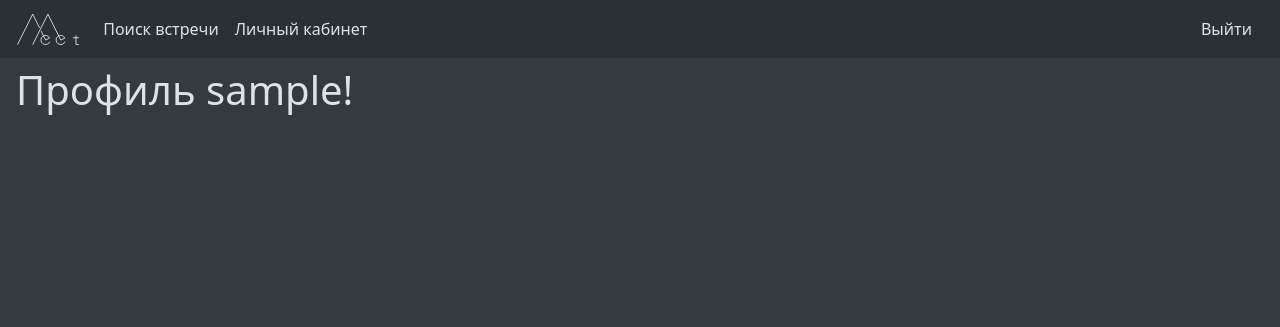
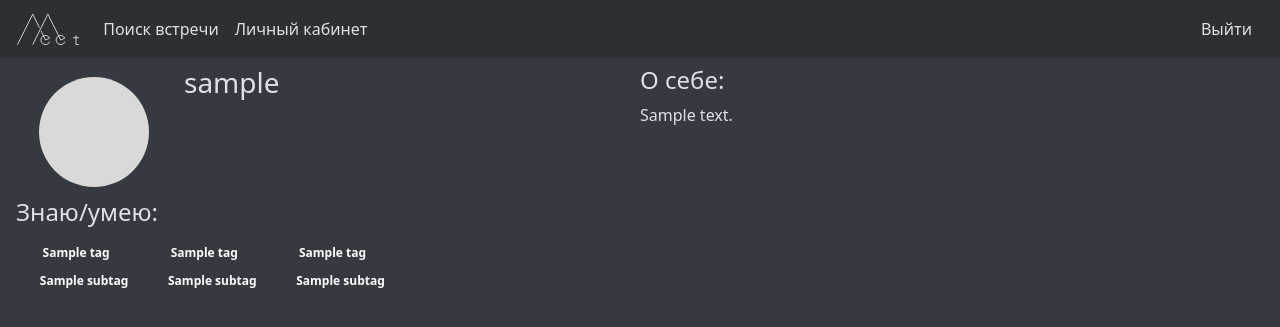
Before and after one commit to rdinit/itam.hack_2023, a Flask app: a page that uses project/templates/base.html in a window 1280 px wide. Shown: the top 327 px of the page. Run offline with Flask 3, Linux system fonts and the light colour scheme; a user stored in the database is signed in; tables that the repository leaves empty hold one stand-in row (values such as "Sample post").

Commit message:
tag displaying

```diff
--- a/project/main.py
+++ b/project/main.py
@@ -1,7 +1,7 @@
 from flask import Blueprint, render_template
 from . import db
 from flask_login import login_required, current_user
-from .models import User
+from .models import SubTag, Tag, User
 
 
 main = Blueprint('main', __name__)
@@ -17,10 +17,36 @@ def profile(username):
     user = User.query.filter_by(username=username).first_or_404()
     return render_template('profile.html', current_user=current_user, user=user)
 
+
+@main.route('/at', methods=['GET'])
+@login_required
+def add_tag():
+    tags = []
+    for i in ['программирование', 'физика']:
+        tags.append(Tag(name=i))
+        db.session.add(tags[-1])
+    db.session.commit()
+    subtags = []
+    for tag in tags:
+        for i in range(3):
+           subtags.append(SubTag(name=str(i) + tag.name, tag_id=tag.id))
+           db.session.add(subtags[-1])
+    db.session.commit()
+    tag =Tag.query.get(1)
+    subtags = tag.subtags
+    current_user.tags.append(tag)
+    db.session.commit()
+    for subtag in subtags[:3]:
+        current_user.subtags.append(subtag)
+    db.session.commit()
+    return len(current_user.subtags)
+
 @main.route('/profile/<username>/add_to_friends', methods=['POST'])
 @login_required
 def add_friend(username):
-    user2 = User.query.filter_by(username=username).first_or_404()
-    current_user.friend(user2)
-    db.session.commit()
-    return 'ok'#user1.friend_list[0].username + user2.friend_list[0].username
+    if username != current_user.username:
+        user2 = User.query.filter_by(username=username).first_or_404()
+        current_user.friend(user2)
+        db.session.commit()
+        return 'ok'#user1.friend_list[0].username + user2.friend_list[0].username
+    return 418
--- a/project/models.py
+++ b/project/models.py
@@ -60,7 +60,7 @@ class User(UserMixin, db.Model):
     password = db.Column(db.String())
     name = db.Column(db.String())
     username = db.Column(db.String(), unique=True)
-    bio = db.Column(db.String())
+    bio = db.Column(db.String(), default='')
 
     free_hours = db.relationship('Hour', secondary=users_hours, backref='users')
     tags = db.relationship('Tag', secondary=users_tags, backref='users')
@@ -106,6 +106,10 @@ class Tag(db.Model):
     tag_type_id = db.Column(db.Integer, db.ForeignKey('tagtype.id'))
     approved = db.Column(db.Boolean(), default=True)
     subtags = db.relationship('SubTag')
+    color = db.Column(db.String(), default='primary')
+
+    def getsubtags_with_user(self, user: User):
+        return list(filter(lambda x: x in user.subtags, self.subtags))
 
 class SubTag(db.Model):
     __tablename__ = 'subtag'
@@ -122,8 +126,6 @@ class StudentAssociation(db.Model):
     tags = db.relationship('Tag', secondary=student_associations_tags, backref='student_associations')
 
 
-
-
 '''
 
 ToDo:
--- a/project/templates/base.html
+++ b/project/templates/base.html
@@ -17,7 +17,7 @@
     <nav class="navbar navbar-expand-lg bg-body-tertiary">
         <div class="container-fluid">
             <a class="navbar-brand ms-1 d-flex flex-row" href="{{ url_for('main.index') }}">
-                <img src="../static/logo.svg" alt="Meet" class="me-2" />
+                <img src="../static/logo.svg" alt="Meet" class="me-2"/>
                 <!--<div>Главная</div>-->
             </a>
             <button class="navbar-toggler" type="button" data-bs-toggle="collapse"
--- a/project/templates/profile.html
+++ b/project/templates/profile.html
@@ -2,7 +2,33 @@
 
 {% block content %}
 
-<h1 class="title">
-   Профиль {{ user.username }}!
-</h1>
+<div class="d-flex flex-row">
+   <div class="container ">
+      <div class="row">
+         <div class="col-3 w-20">
+            <img src="../static/profile.svg"/>
+         </div>
+         <div class="col-7 w-50">
+            <h3>{{ user.username }}</h3>
+         </div>
+      </div>
+   </div>
+   <div style="min-width: 50%;">
+      <h4>О себе:</h4>
+      {{user.bio}}
+   </div>
+</div>
+<div>
+   <h4>Знаю/умею:</h4>
+   <div class="d-flex flex-row">
+      {% for tag in user.tags * 3 %}
+      <div class="d-flex flex-column me-2">
+         <div class="badge bg-{{ tag.color }} mt-2">{{tag.name}}</div>
+         {% for subtag in tag.getsubtags_with_user(user) %}
+            <div class="badge bg-{{ tag.color }} mt-2 ms-3">{{subtag.name}}</div>
+         {% endfor %}
+      </div>
+      {% endfor %}
+   </div>
+</div>
 {% endblock %}
```
Also changed, not shown: project/static/profile.svg (added).
